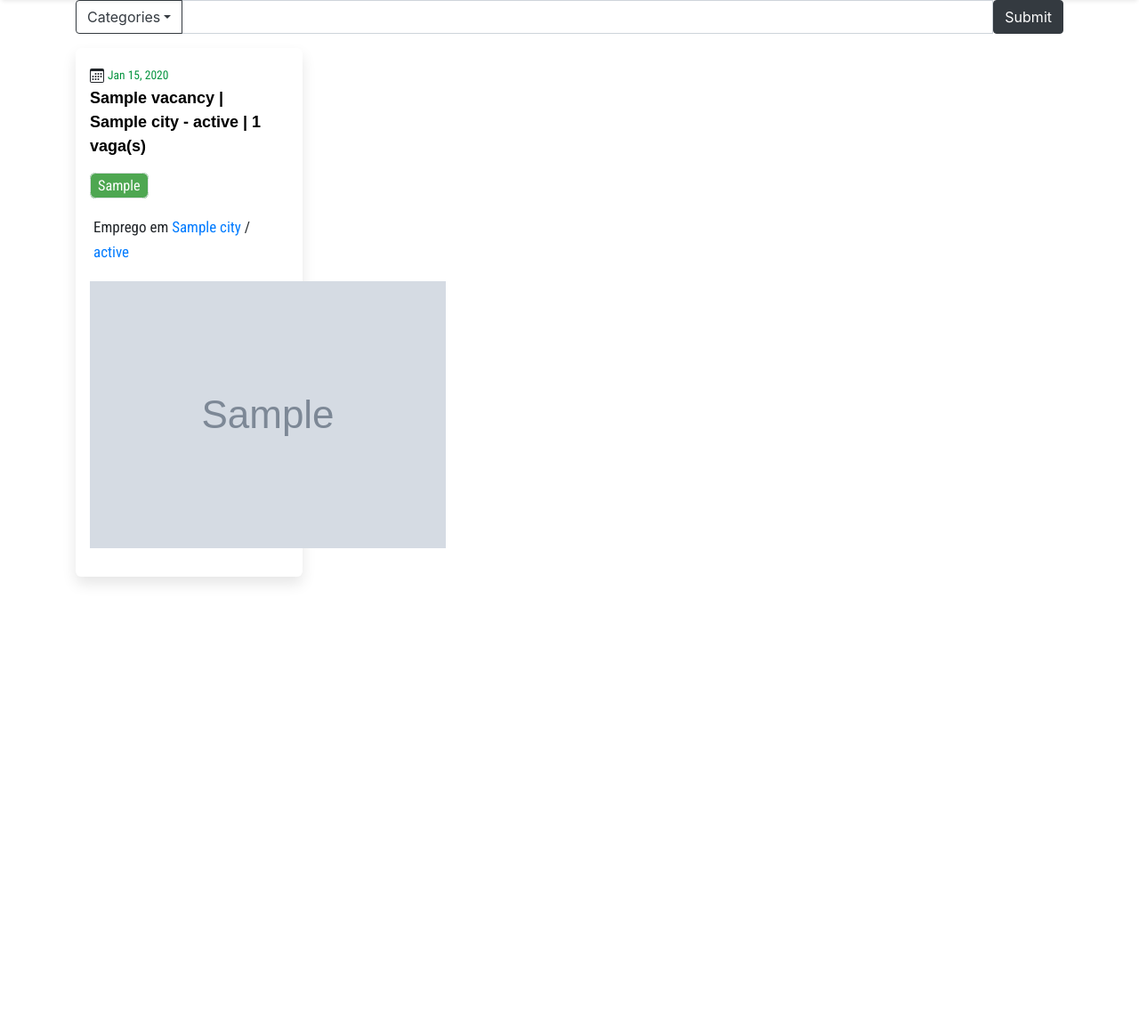
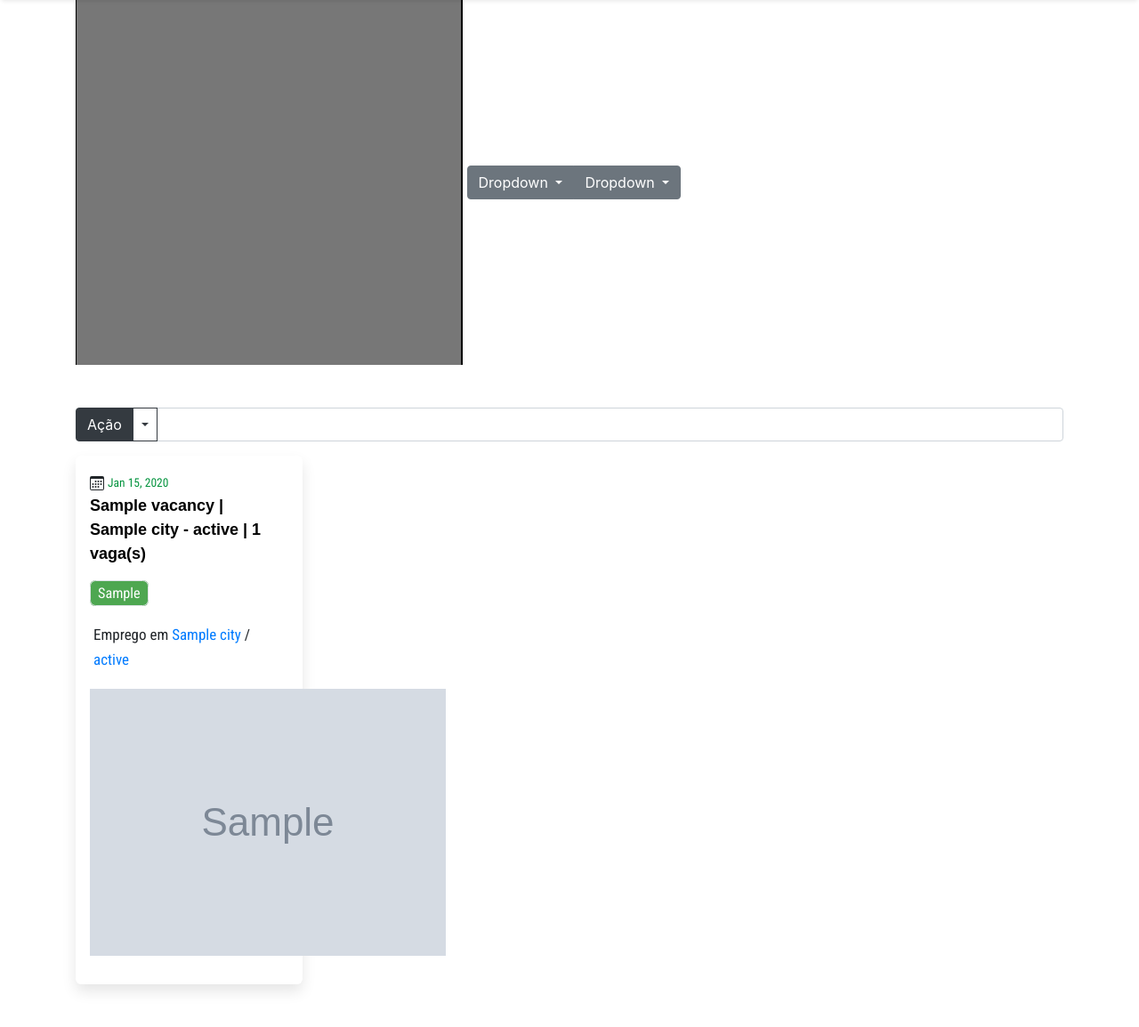
Before and after one commit to gusttavofelipe/publi-job, a Django app: template vacancies/templates/vacancies/index.html in a window 1280 px wide. Shown: the part 115-1269 px from the top of the page at 89% size. Before the commit the page ends 771 px from the top, so only its background shows below. Run offline with Django 4.2, Linux system fonts and the light colour scheme; the template is opened without the code that fills it: most values are stand-ins (such as "Sample title", 1, 10 or a date in 2020); grey boxes marked "Sample" are stand-in pictures; some libraries are stand-ins or nearby versions.

Commit message:
banner base

```diff
--- a/templates/static/css/style.css
+++ b/templates/static/css/style.css
@@ -6,16 +6,17 @@
     font-family: 'Roboto Condensed', sans-serif;
     font-size: 20px!important;
 }
-
-
+.custom-bu {
+    width: 155px !important;
+}
 p{
     font-size: large;
 }
 
-/* .img-fluid{
-    padding-left: 30px;
-    padding-right: auto;
-} */
+.img-fluid{
+    max-width: 100%!important;
+    height: auto!important;
+}
 
 .form-font{
     font-family: 'Source Sans Pro', sans-serif!important;
--- a/vacancies/templates/vacancies/index.html
+++ b/vacancies/templates/vacancies/index.html
@@ -4,12 +4,36 @@
 {% block content %}
 
 <div class="container-fluid">
+  <div class="container">
+    <img src="{% static 'img/ibanner.png' %}" class="img-fluid" alt="">
+    <div class="btn-group" role="group" aria-label="Button group with nested dropdown">
+      <div class="btn-group" role="group">
+        <button id="btnGroupDrop1" type="button" class="btn btn-secondary dropdown-toggle" data-toggle="dropdown" aria-haspopup="true" aria-expanded="false">
+          Dropdown
+        </button>
+        <div class="dropdown-menu" aria-labelledby="btnGroupDrop1">
+          <a class="dropdown-item" href="#">Dropdown link</a>
+          <a class="dropdown-item" href="#">Dropdown link</a>
+        </div>
+      </div>
+      <div class="btn-group" role="group">
+        <button id="btnGroupDrop1" type="button" class="btn btn-secondary dropdown-toggle" data-toggle="dropdown" aria-haspopup="true" aria-expanded="false">
+          Dropdown
+        </button>
+        <div class="dropdown-menu" aria-labelledby="btnGroupDrop1">
+          <a class="dropdown-item" href="#">Dropdown link</a>
+          <a class="dropdown-item" href="#">Dropdown link</a>
+        </div>
+      </div>
+    </div>
+  </div>
 
     <div class="container">
-        <div class="input-group mb-3">
+          <div class="input-group mb-3 mt-5">
             <div class="input-group-prepend">
-              <button class="btn btn-outline-dark dropdown-toggle" type="button" data-toggle="dropdown"
-               aria-haspopup="true" aria-expanded="false">Categories</button>
+              <button type="button" class="btn btn-dark">Ação</button>
+              <button type="button" class="btn btn-outline-dark dropdown-toggle dropdown-toggle-split" data-toggle="dropdown" aria-haspopup="true" aria-expanded="false">
+              </button>
               <div class="dropdown-menu">
                 {% for category in categories %}
                     <a href="{% url 'vacancy_category' category.name %}"
@@ -18,12 +42,8 @@
                 {% endfor %}
               </div>
             </div>
-            <input type="text" class="form-control" aria-label="Input text com botão dropdown">
-            <button type="button" class="btn btn-dark">Submit</button>
+            <input type="text" class="form-control" aria-label="Input dropdown com botão dropdown segmentado">
           </div>
-
-
-
 
         <div class="row">
             {% for vacancy in vacancies %}
```
Also changed, not shown: templates/static/img/banner.png (deleted), templates/static/img/ibanner.png (added), templates/static/img/linkedin.png (deleted).
